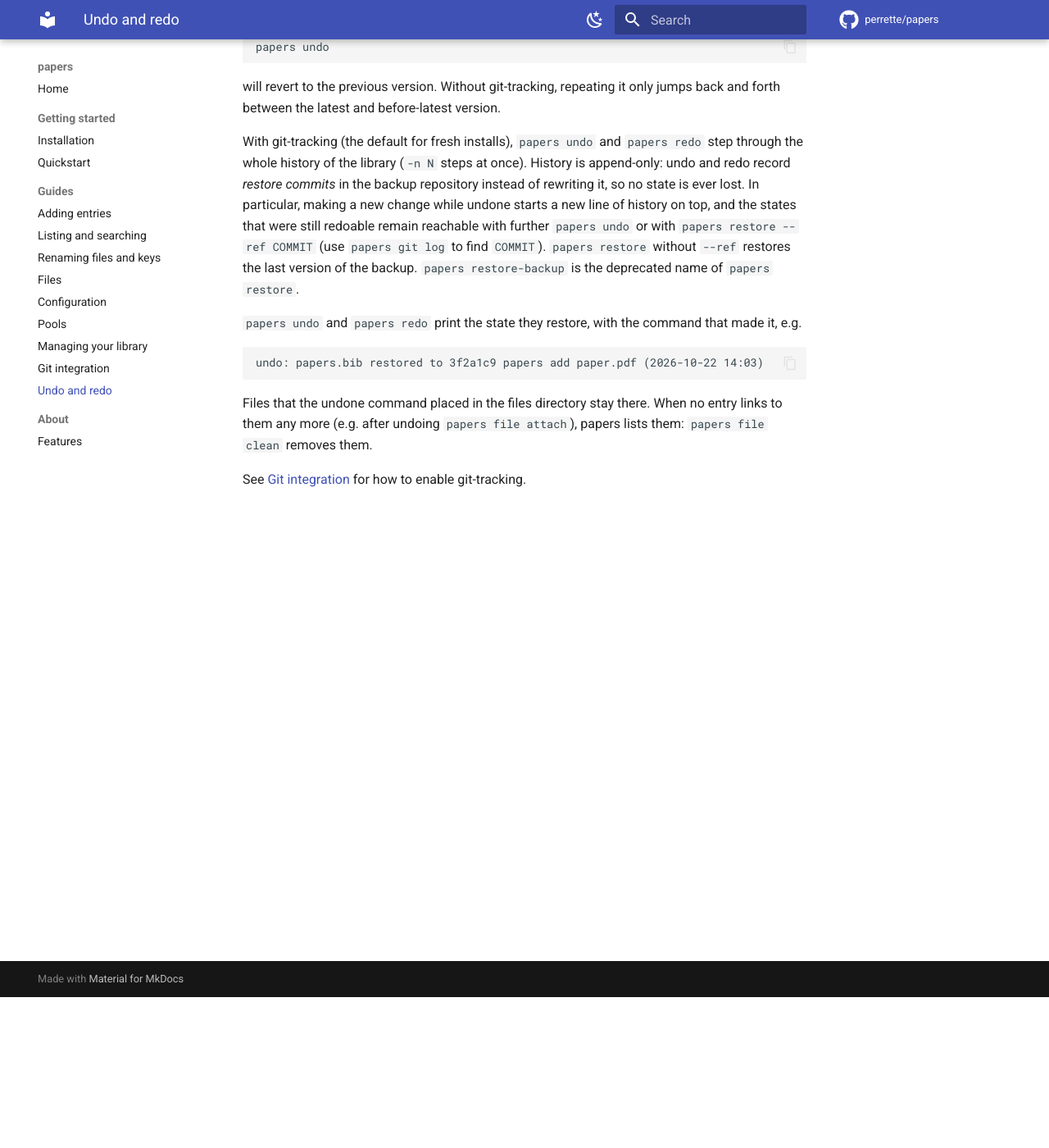
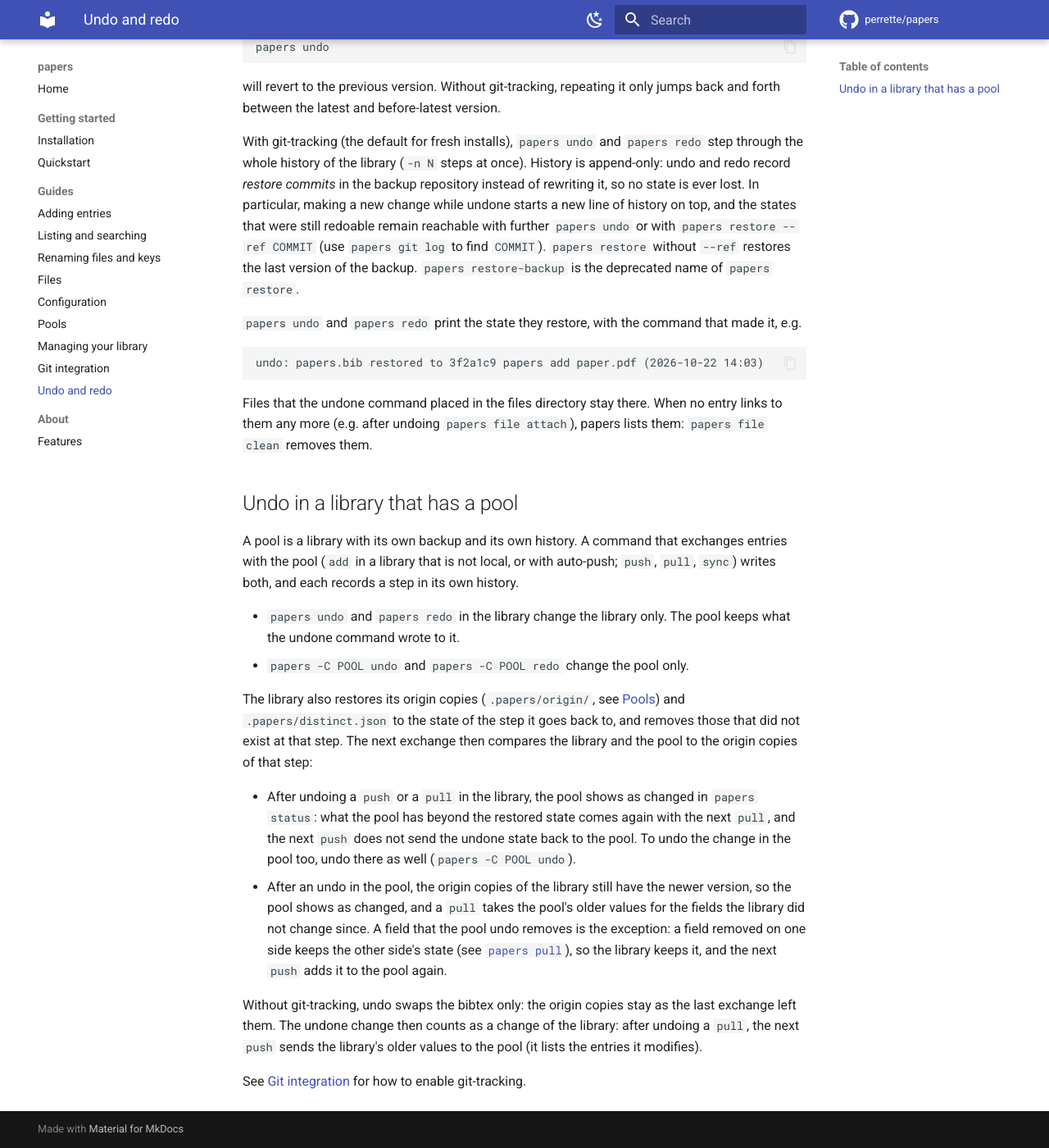
Before and after one commit to perrette/papers, an MkDocs documentation site: the page built from docs/undo-redo.md, in a window 1280 px wide and 1400 px high, scrolled down 184 px. Shown: the whole window at 82% size. Built offline with MkDocs 1.6.1 and Material for MkDocs 9.7.7, drawn with Linux system fonts in a browser that asks for light colours; comment, search, counter and statistics services are not loaded; the version menu is left out.

Commit message:
docs: undo in a library that has a pool

```diff
--- a/docs/pools.md
+++ b/docs/pools.md
@@ -383,7 +383,9 @@ A pool is a library with its own backup history (see
 [Git integration](git.md)). `papers undo` in a library undoes a change of
 that library only: an entry that `add` also added to the pool stays in the
 pool. To undo a change in the pool, run the command in the pool, e.g.
-`papers -C ~/Documents/papers undo` for the global pool.
+`papers -C ~/Documents/papers undo` for the global pool. The origin copies
+of the library are restored with its bibtex: see
+[Undo in a library that has a pool](undo-redo.md#undo-in-a-library-that-has-a-pool).
 
 ## `papers export`
 
--- a/docs/undo-redo.md
+++ b/docs/undo-redo.md
@@ -31,4 +31,38 @@ Files that the undone command placed in the files directory stay there.
 When no entry links to them any more (e.g. after undoing `papers file
 attach`), papers lists them: `papers file clean` removes them.
 
+## Undo in a library that has a pool
+
+A pool is a library with its own backup and its own history. A command that
+exchanges entries with the pool (`add` in a library that is not local, or
+with auto-push; `push`, `pull`, `sync`) writes both, and each records a
+step in its own history.
+
+- `papers undo` and `papers redo` in the library change the library only.
+  The pool keeps what the undone command wrote to it.
+- `papers -C POOL undo` and `papers -C POOL redo` change the pool only.
+
+The library also restores its origin copies (`.papers/origin/`, see
+[Pools](pools.md#origin-copies)) and `.papers/distinct.json` to the state of
+the step it goes back to, and removes those that did not exist at that step.
+The next exchange then compares the library and the pool to the origin
+copies of that step:
+
+- After undoing a `push` or a `pull` in the library, the pool shows as
+  changed in `papers status`: what the pool has beyond the restored state
+  comes again with the next `pull`, and the next `push` does not send the
+  undone state back to the pool. To undo the change in the pool too, undo
+  there as well (`papers -C POOL undo`).
+- After an undo in the pool, the origin copies of the library still have the
+  newer version, so the pool shows as changed, and a `pull` takes the pool's
+  older values for the fields the library did not change since. A field
+  that the pool undo removes is the exception: a field removed on one side
+  keeps the other side's state (see [`papers pull`](pools.md#papers-pull)), so the library
+  keeps it, and the next `push` adds it to the pool again.
+
+Without git-tracking, undo swaps the bibtex only: the origin copies stay as
+the last exchange left them. The undone change then counts as a change of
+the library: after undoing a `pull`, the next `push` sends the library's
+older values to the pool (it lists the entries it modifies).
+
 See [Git integration](git.md) for how to enable git-tracking.
```
Also changed, not shown: docs/git.md (+2 -0 lines).
